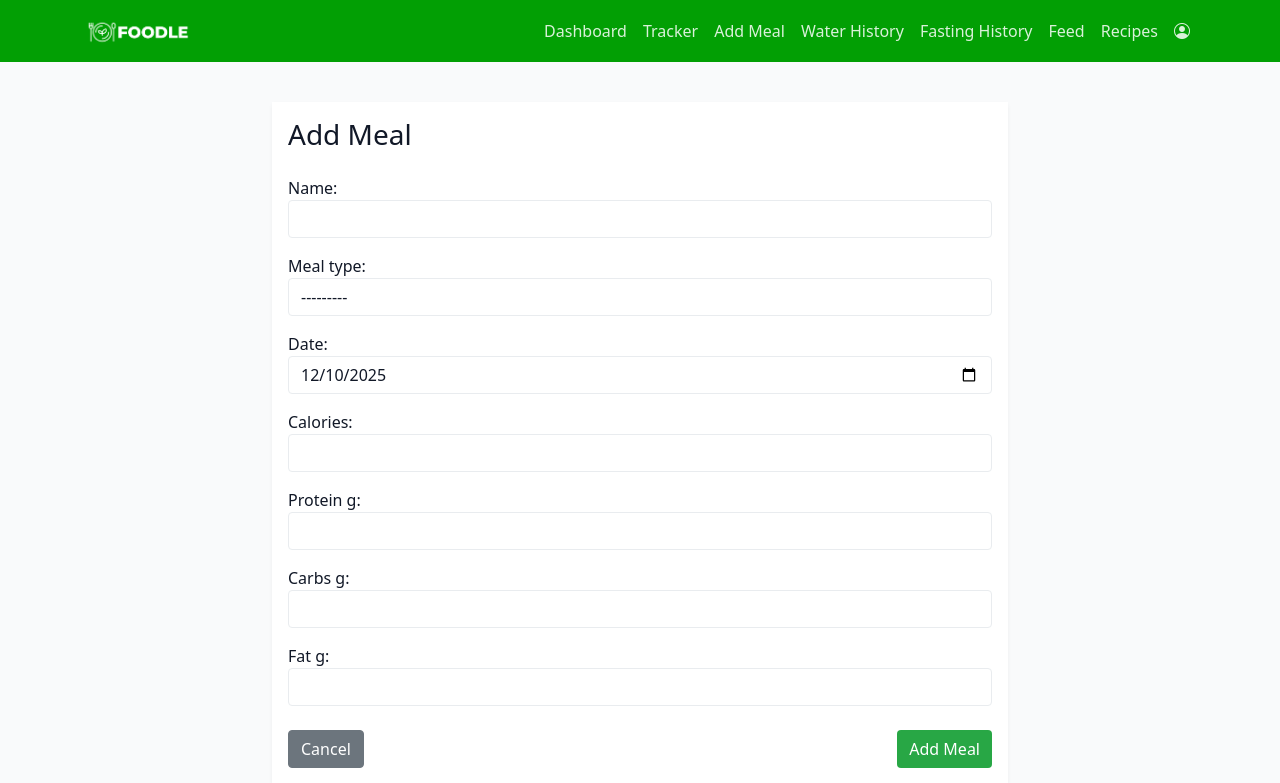
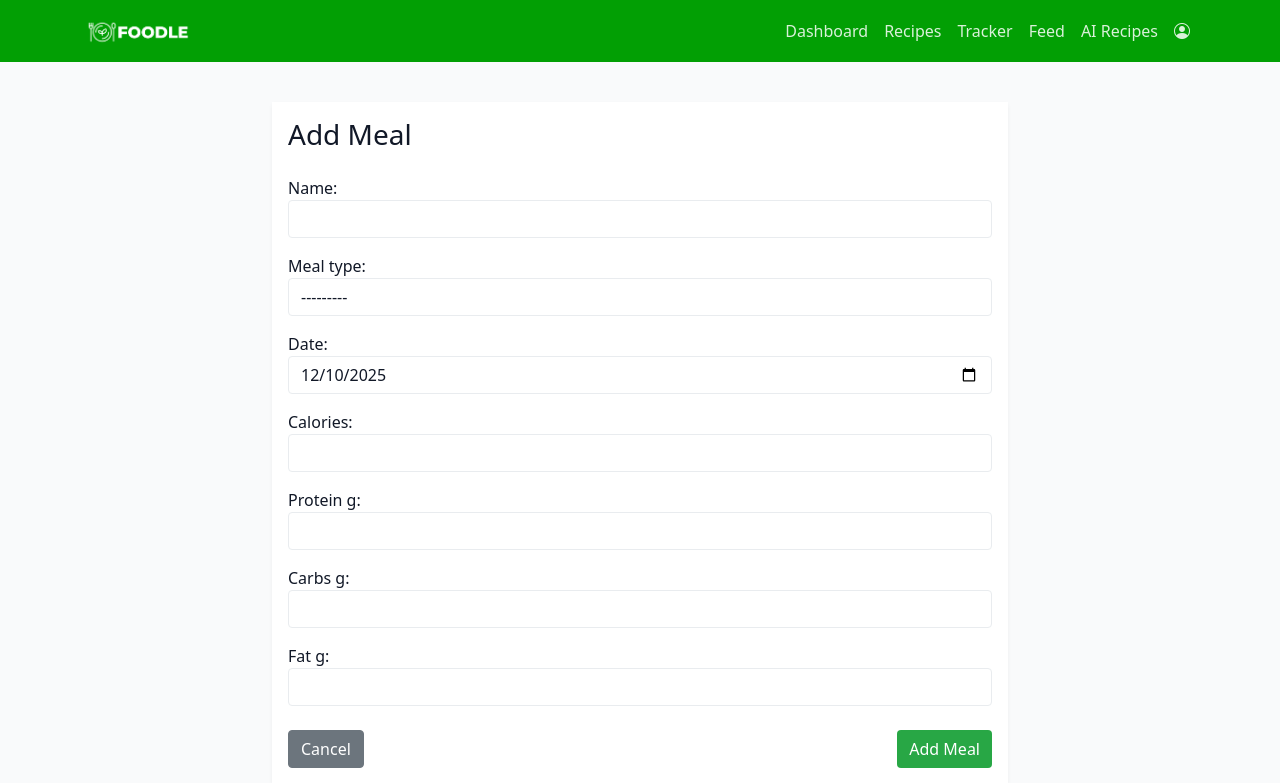
Before and after one commit to parlink/Foodle, a Django app: page /add-meal/ in a window 1280 px wide. Shown: the top 783 px of the page. Run offline with Django 5.2, Linux system fonts and the light colour scheme; a user stored in the database is signed in; data comes from the database, SQL or seed files in the repository; some libraries are stand-ins or nearby versions.

Commit message:
Fix issues with ai recipe page about basic stuff

```diff
--- a/recipes/templates/partials/menu.html
+++ b/recipes/templates/partials/menu.html
@@ -3,23 +3,17 @@
     <li class="nav-item">
       <a class="nav-link" href="{% url 'dashboard' %}">Dashboard</a>
     </li>
+        <li class="nav-item">
+      <a class="nav-link" href="{% url 'recipes' %}">Recipes</a>
+    </li>
     <li class="nav-item">
       <a class="nav-link" href="{% url 'tracker' %}">Tracker</a>
-    </li>
-    <li class="nav-item">
-      <a class="nav-link" href="{% url 'add_meal' %}">Add Meal</a>
-    </li>
-    <li class="nav-item">
-      <a class="nav-link" href="{% url 'water_history' %}">Water History</a>
-    </li>
-    <li class="nav-item">
-      <a class="nav-link" href="{% url 'fasting_history' %}">Fasting History</a>
     </li>
     <li class="nav-item">
       <a class="nav-link" href="{% url 'feed' %}">Feed</a>
     </li>
     <li class="nav-item">
-      <a class="nav-link" href="{% url 'recipes' %}">Recipes</a>
+      <a class="nav-link" href="{% url 'ai_recipes' %}">AI Recipes</a>
     </li>
     <li class="nav-item dropdown">
       <a
@@ -40,8 +34,8 @@
           <a class="dropdown-item" href="{% url 'profile' %}">Change profile</a>
         </li>
         <li>
-          <a class="dropdown-item" href="{% url 'password' %}"
-            >Change password</a
+          <a class="dropdown-item" href="{% url 'settings' %}"
+            >Settings</a
           >
         </li>
         <li><hr class="dropdown-divider" /></li>
```
Also changed, not shown: recipes/templates/AI_Recipe.html (+7 -0 lines), recipes/migrations/0012_user_bio_user_dietary_preference_and_more.py, recipes/migrations/0020_merge_20251210_1549.py (added).
